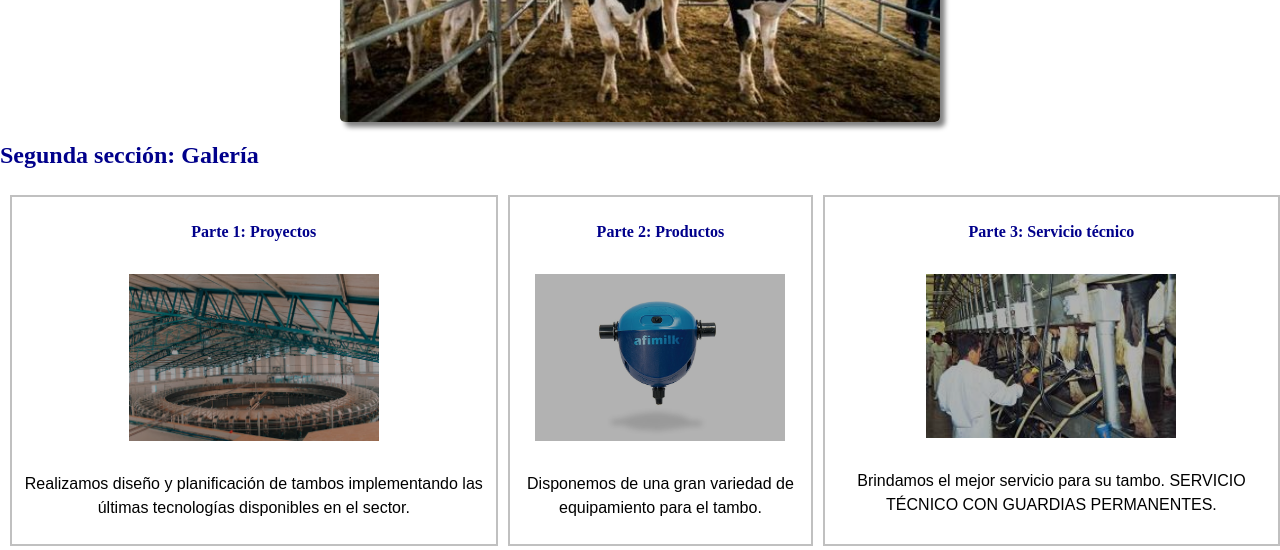
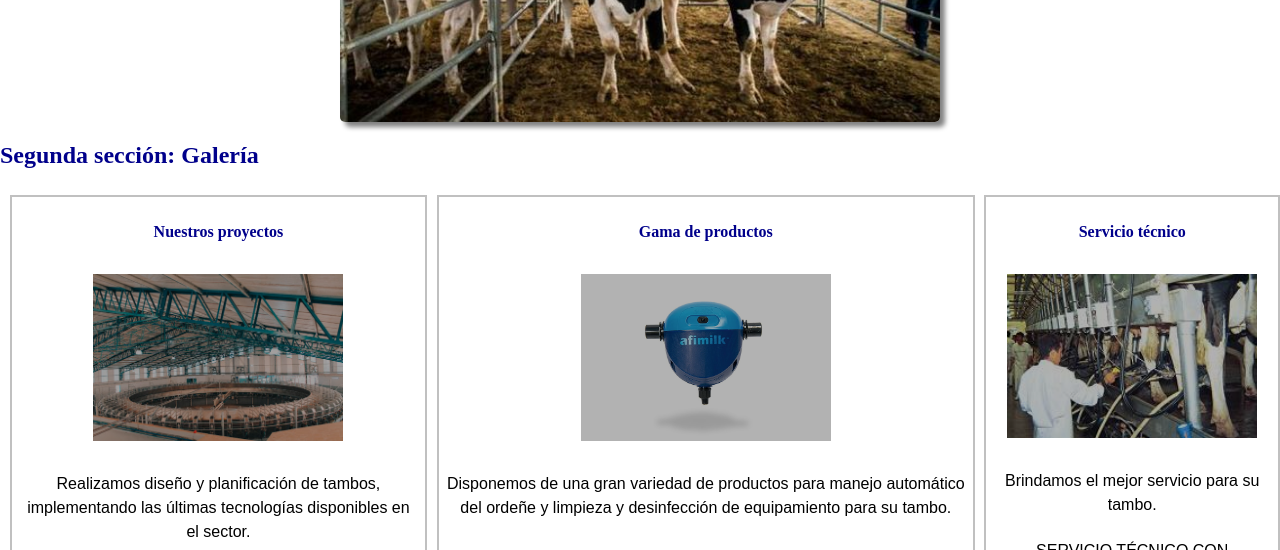
Before and after one commit to cecikinzel/TODOTAMBO-Kinzel, a plain HTML site: page index.html in a window 1280 px wide. Shown: the part 643-1193 px from the top of the page. Drawn offline with Linux system fonts and the light colour scheme.

Commit message:
cambios en descripción de galerías

```diff
--- a/index.html
+++ b/index.html
@@ -98,19 +98,20 @@
 	<h2>Segunda sección: Galería</h2>
 		<div class="gallery padre__flex">
 			<div class="galería__flexible">
-				<h4>Parte 1: Proyectos</h4>
+				<h4>Nuestros proyectos</h4>
 					<img src="./MEDIA/imagenDeProyecto.jpg" class="imgGallery">
-					<p class="galería__descripción">Realizamos diseño y planificación de tambos implementando las últimas tecnologías disponibles en el sector.</p>
+					<p class="galería__descripción">Realizamos diseño y planificación de tambos, implementando las últimas tecnologías disponibles en el sector.</p>
 			</div>
 			<div class="galería__flexible">
-				<h4>Parte 2: Productos</h4>
+				<h4>Gama de productos</h4>
 					<img src="./MEDIA/imagenDeProducto.jpg" class="imgGallery">
-					<p class="galería__descripción">Disponemos de una gran variedad de equipamiento para el tambo.</p>
+					<p class="galería__descripción">Disponemos de una gran variedad de productos para manejo automático del ordeñe y limpieza y desinfección de equipamiento para su tambo.</p>
 			</div>
 			<div class="galería__flexible">
-				<h4>Parte 3: Servicio técnico</h4>
+				<h4>Servicio técnico</h4>
 					<img src="./MEDIA/servicio-tecnico.jpg" class="imgGallery">
-					<p class="galería__descripción">Brindamos el mejor servicio para su tambo. SERVICIO TÉCNICO CON GUARDIAS PERMANENTES.</p>
+					<p class="galería__descripción">Brindamos el mejor servicio para su tambo.</p>
+					<p class="galería__descripción">SERVICIO TÉCNICO CON GUARDIAS PERMANENTES.</p>
 			</div>
 		</div>
 	</main>
```
